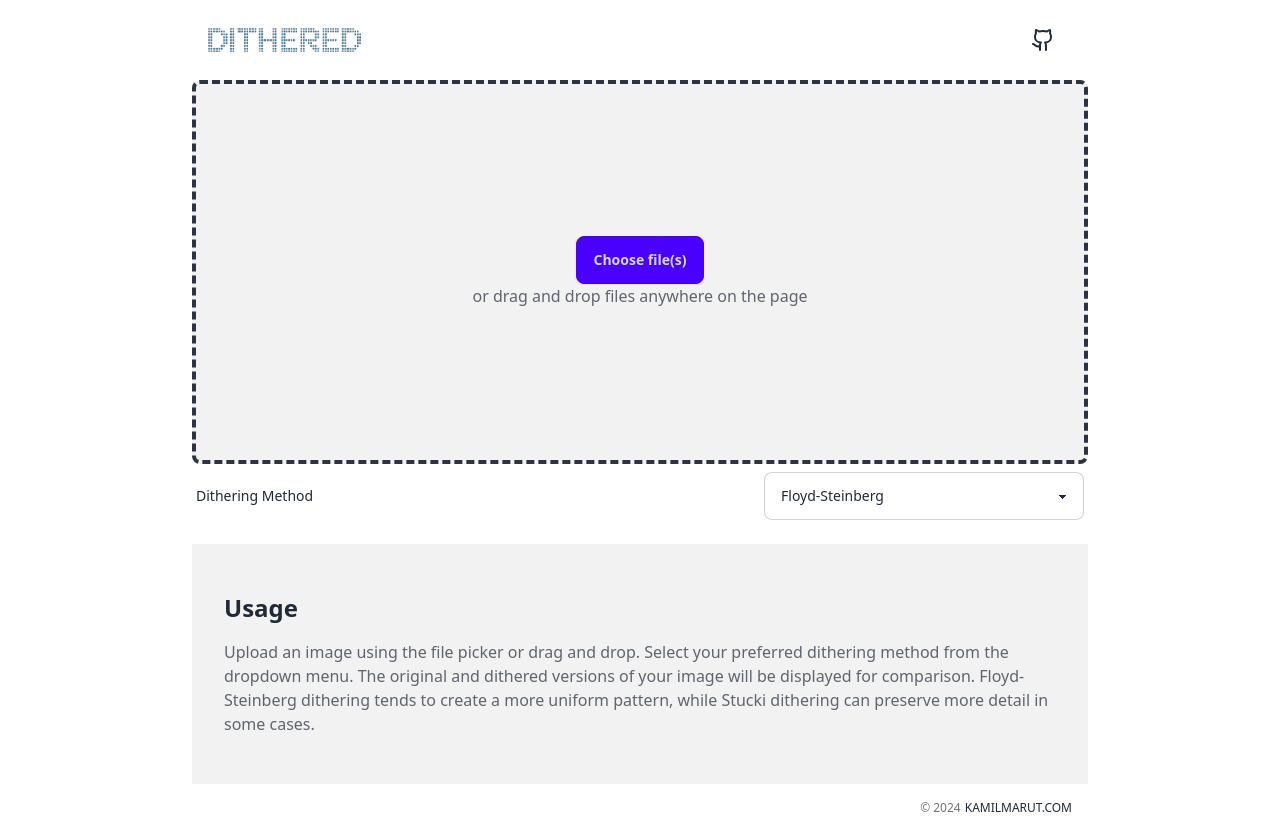
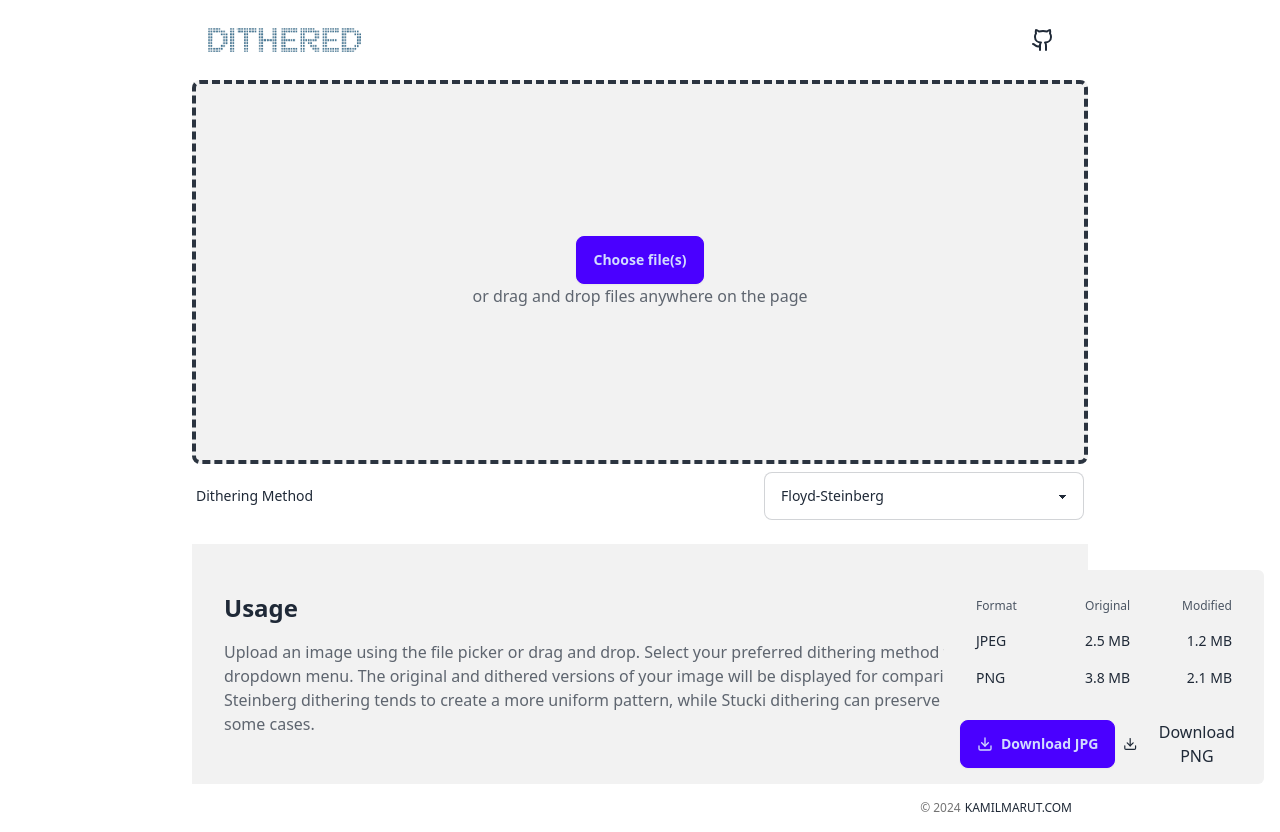
Before and after one commit to exler/dithered, a React (Vite) app: page / in a window 1280 px wide. Built offline with nearby package versions, Linux system fonts and the light colour scheme.

Commit message:
feat: Add image comparison table component

```diff
--- a/src/App.tsx
+++ b/src/App.tsx
@@ -4,6 +4,7 @@ import { LuGithub } from "react-icons/lu";
 import { useEffect, useState } from "react";
 import Logo from "./assets/logo.png";
 import ImageCompare from "./components/ImageCompare";
+import ImageModificationTable from "./components/ImageModificationTable";
 import { DitheringMethod, ditherImage } from "./utils/dithering";
 
 const FileUploadPage = () => {
@@ -98,6 +99,8 @@ const FileUploadPage = () => {
                         </select>
                     </label>
                 </div>
+
+                <ImageModificationTable />
             </main>
 
             {/* Usage section */}
--- /dev/null
+++ b/src/components/ImageModificationTable.tsx
@@ -0,0 +1,79 @@
+import { LuDownload } from "react-icons/lu";
+
+enum DownloadFormat {
+    JPG = "jpg",
+    PNG = "png",
+}
+
+const FileComparison = () => {
+    // TODO: Replace with props
+    const fileData = {
+        jpeg: {
+            original: "2.5 MB",
+            modified: "1.2 MB",
+        },
+        png: {
+            original: "3.8 MB",
+            modified: "2.1 MB",
+        },
+    };
+
+    const handleDownload = (format: DownloadFormat) => {
+        console.log(`Downloading ${format} file`);
+    };
+
+    return (
+        <div className="xl:fixed bottom-4 right-4 md:w-80 w-full px-4 md:px-0 bg-base-200 rounded-md">
+            <div className="card">
+                <div className="card card-body p-4">
+                    {/* Comparison Table */}
+                    <div className="w-full mb-4">
+                        <table className="table w-full text-sm">
+                            <thead>
+                                <tr>
+                                    <th className="text-left font-medium text-gray-600 pb-2">Format</th>
+                                    <th className="text-right font-medium text-gray-600 pb-2">Original</th>
+                                    <th className="text-right font-medium text-gray-600 pb-2">Modified</th>
+                                </tr>
+                            </thead>
+                            <tbody>
+                                <tr>
+                                    <td className="py-2 text-left">JPEG</td>
+                                    <td className="py-2 text-right">{fileData.jpeg.original}</td>
+                                    <td className="py-2 text-right">{fileData.jpeg.modified}</td>
+                                </tr>
+                                <tr>
+                                    <td className="py-2 text-left">PNG</td>
+                                    <td className="py-2 text-right">{fileData.png.original}</td>
+                                    <td className="py-2 text-right">{fileData.png.modified}</td>
+                                </tr>
+                            </tbody>
+                        </table>
+                    </div>
+
+                    {/* Download Buttons */}
+                    <div className="flex gap-2 justify-center">
+                        <button
+                            type="button"
+                            onClick={() => handleDownload(DownloadFormat.JPG)}
+                            className="btn btn-primary flex items-center gap-2"
+                        >
+                            <LuDownload className="w-4 h-4" />
+                            Download JPG
+                        </button>
+                        <button
+                            type="button"
+                            onClick={() => handleDownload(DownloadFormat.PNG)}
+                            className="flex items-center gap-2"
+                        >
+                            <LuDownload className="w-4 h-4" />
+                            Download PNG
+                        </button>
+                    </div>
+                </div>
+            </div>
+        </div>
+    );
+};
+
+export default FileComparison;
```
